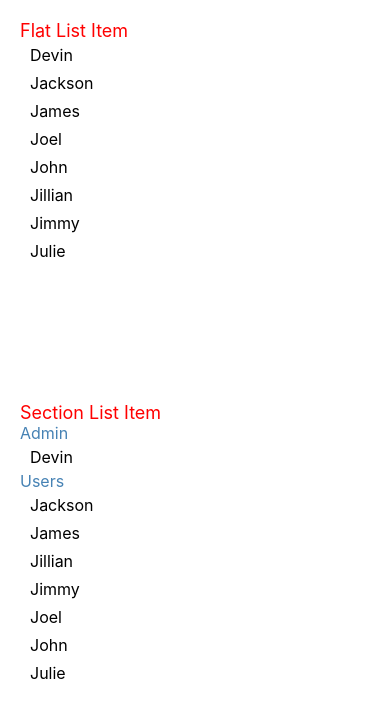
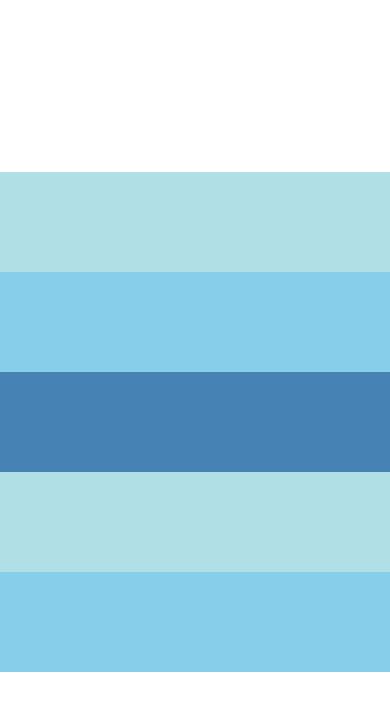
Before and after one commit to vuanhtu1993/ReactNative-Core, a React Native app: screen / in a window 390 px wide. Shown: the top 718 px of the page. Built offline with nearby package versions, Linux system fonts and the light colour scheme.

Commit message:
understanding stretch align items

```diff
--- a/App.js
+++ b/App.js
@@ -8,7 +8,7 @@ import ListViewDemo from "./component/ListView";
 export default class App extends Component {
   render() {
     return (
-      <ListViewDemo/>
+      <FlexDimension/>
     );
   }
 }
--- a/component/flexDimension.js
+++ b/component/flexDimension.js
@@ -5,11 +5,11 @@ export default class FlexDimension extends Component{
   render() {
     return (
       <View style={styles.flexParent}>
-        <View style={{ height: 100, width: 100, backgroundColor: 'powderblue' }}/>
-        <View style={{ height: 100, width: 100, backgroundColor: 'skyblue' }}/>
-        <View style={{ height: 100, width: 100, backgroundColor: 'steelblue' }}/>
-        <View style={{ height: 100, width: 100, backgroundColor: 'powderblue' }}/>
-        <View style={{ height: 100, width: 100, backgroundColor: 'skyblue' }}/>
+        <View style={{ height: 100, backgroundColor: 'powderblue' }}/>
+        <View style={{ height: 100, backgroundColor: 'skyblue' }}/>
+        <View style={{ height: 100, backgroundColor: 'steelblue' }}/>
+        <View style={{ height: 100, backgroundColor: 'powderblue' }}/>
+        <View style={{ height: 100, backgroundColor: 'skyblue' }}/>
       </View>
     );
   }
@@ -19,8 +19,7 @@ const styles = StyleSheet.create({
   flexParent: {
     flex: 1,
     flexDirection: 'column',
-    flexWrap: 'nowrap',
-    justifyContent: 'flex-start',
-    alignItems: 'center',
+    justifyContent: 'center',
+    alignItems: 'stretch',
   }
 });
```
